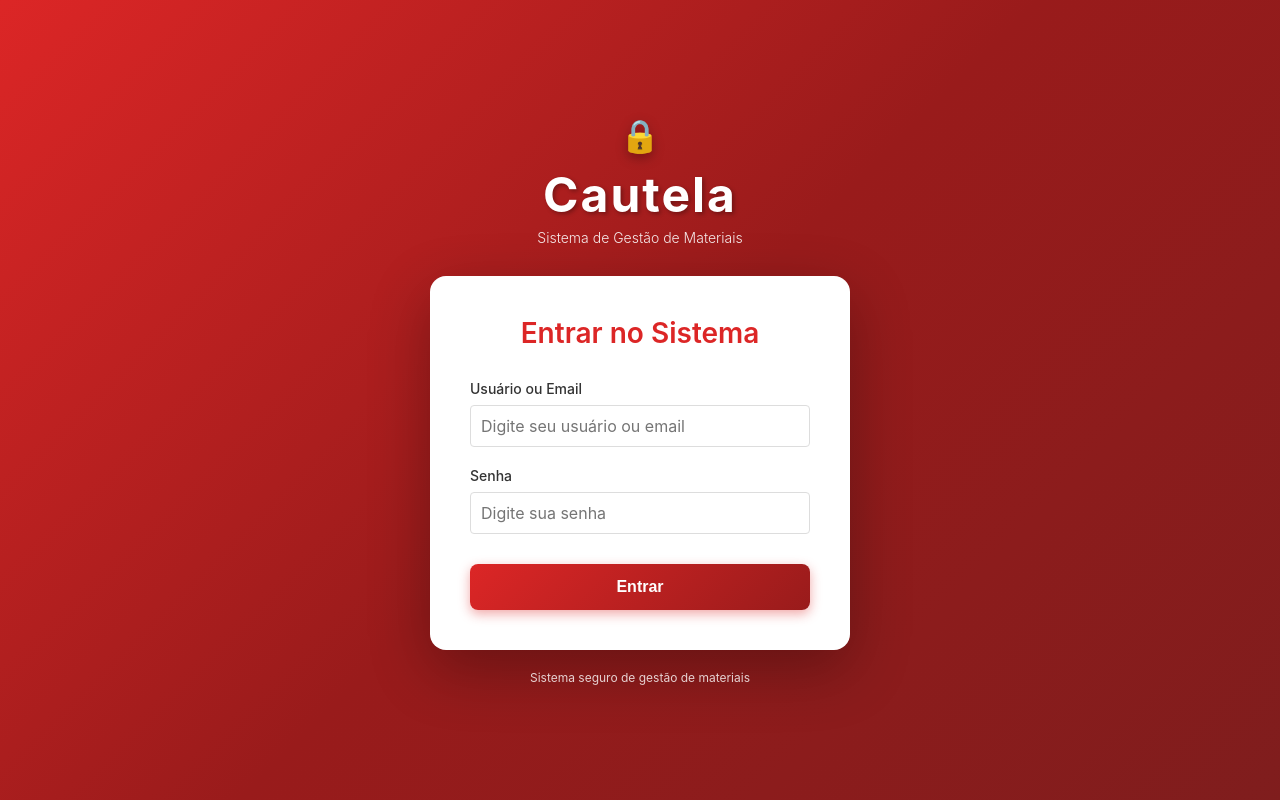
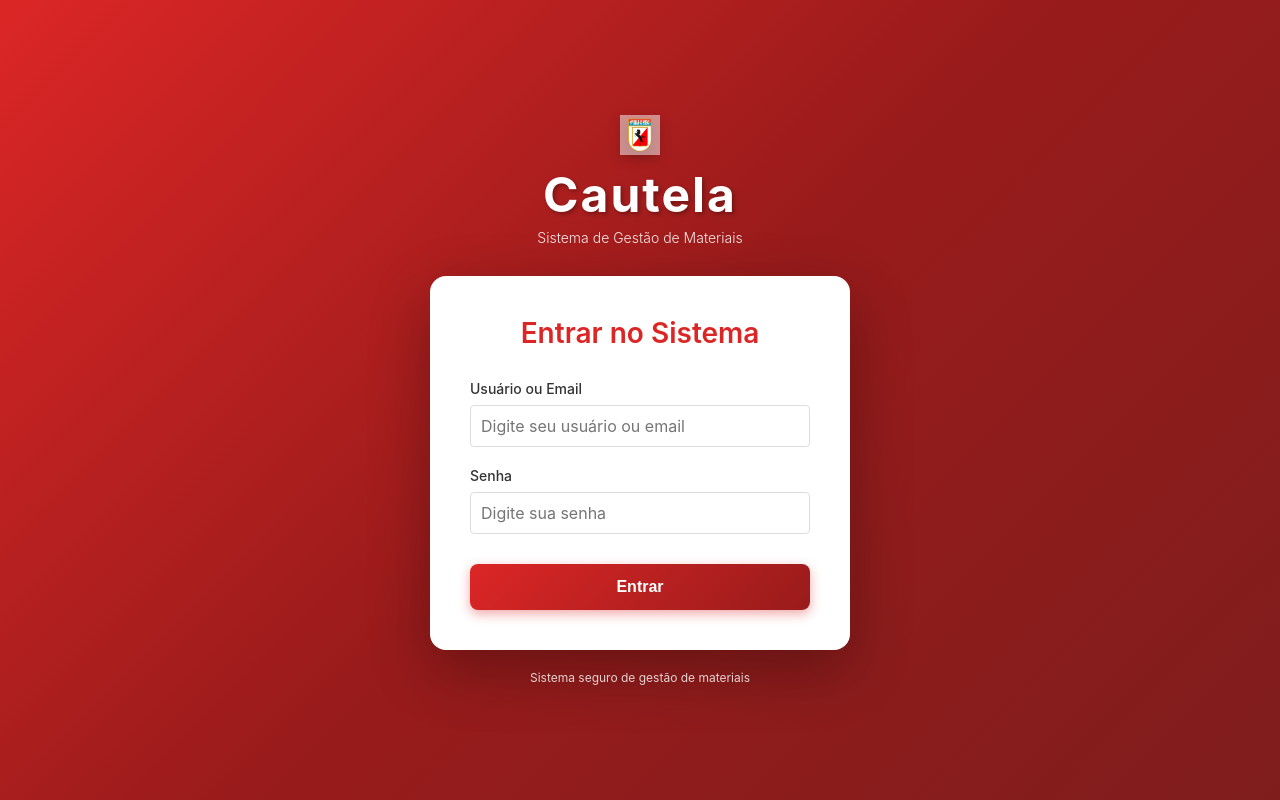
Before and after one commit to Lucas-B-P/Cautela-front, a React (Vite) app: page /login in a window 1280 px wide. Built offline with nearby package versions, Linux system fonts and the light colour scheme; no server answers.

Commit message:
Substituir ícone de cadeado pela logo logo-bda.png

```diff
--- a/src/pages/Admin.css
+++ b/src/pages/Admin.css
@@ -28,6 +28,17 @@
 
 .logo-icon {
   font-size: 32px;
+  display: flex;
+  align-items: center;
+  justify-content: center;
+}
+
+.logo-img {
+  max-width: 40px;
+  max-height: 40px;
+  width: auto;
+  height: auto;
+  object-fit: contain;
 }
 
 .logo-header h1 {
--- a/src/pages/Admin.jsx
+++ b/src/pages/Admin.jsx
@@ -3,6 +3,7 @@ import axios from 'axios';
 import { useNavigate } from 'react-router-dom';
 import { API_URL } from '../config/api';
 import { getUser, logout } from '../utils/auth';
+import logoBda from '../img/logo-bda.png';
 import './Admin.css';
 
 function Admin() {
@@ -202,7 +203,9 @@ function Admin() {
         <header className="admin-header">
           <div className="header-left">
             <div className="logo-header">
-              <span className="logo-icon">🔒</span>
+              <span className="logo-icon">
+                <img src={logoBda} alt="Logo BDA" className="logo-img" />
+              </span>
               <h1>Cautela</h1>
             </div>
             <p className="header-subtitle">Sistema de Gestão de Materiais</p>
--- a/src/pages/Login.css
+++ b/src/pages/Login.css
@@ -37,6 +37,17 @@
   font-size: 64px;
   margin-bottom: 10px;
   filter: drop-shadow(0 4px 6px rgba(0, 0, 0, 0.3));
+  display: flex;
+  align-items: center;
+  justify-content: center;
+}
+
+.logo-img {
+  max-width: 80px;
+  max-height: 80px;
+  width: auto;
+  height: auto;
+  object-fit: contain;
 }
 
 .logo h1 {
--- a/src/pages/Login.jsx
+++ b/src/pages/Login.jsx
@@ -2,6 +2,7 @@ import { useState } from 'react';
 import { useNavigate } from 'react-router-dom';
 import axios from 'axios';
 import { API_URL } from '../config/api';
+import logoBda from '../img/logo-bda.png';
 import './Login.css';
 
 function Login() {
@@ -51,7 +52,9 @@ function Login() {
       <div className="login-container">
         <div className="login-header">
           <div className="logo">
-            <div className="logo-icon">🔒</div>
+            <div className="logo-icon">
+              <img src={logoBda} alt="Logo BDA" className="logo-img" />
+            </div>
             <h1>Cautela</h1>
             <p className="logo-subtitle">Sistema de Gestão de Materiais</p>
           </div>
```
Also changed, not shown: src/img/logo-bda.png (added).
